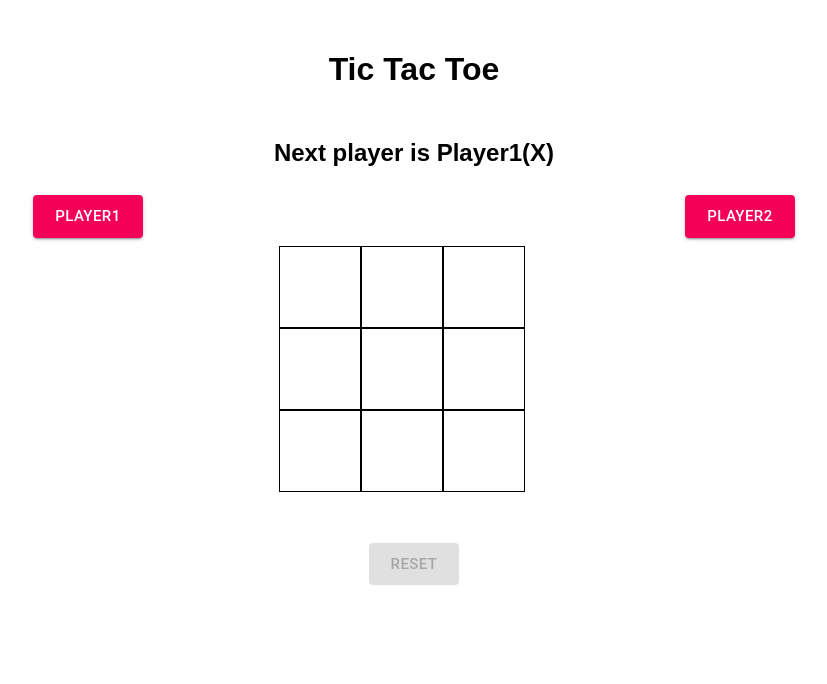
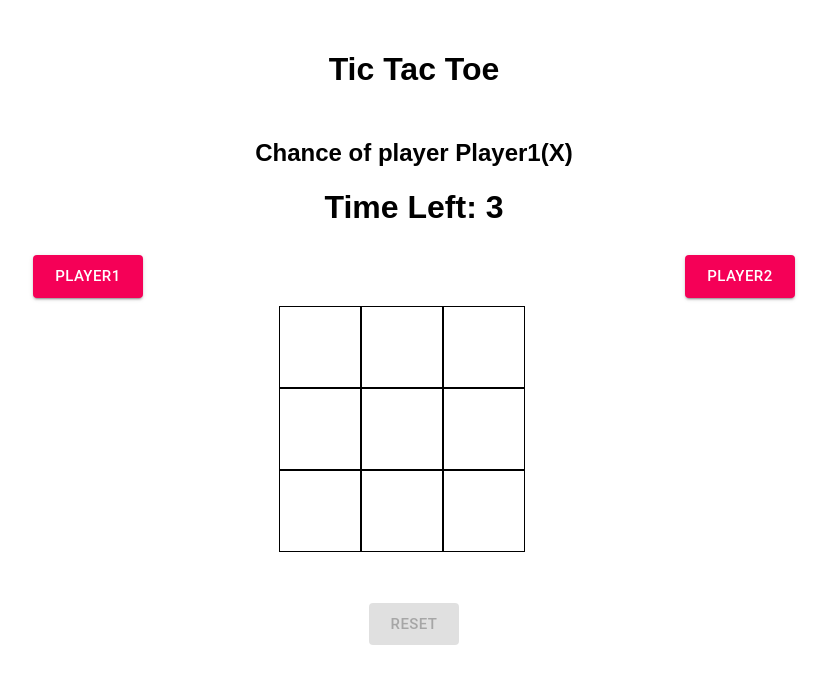
Before and after one commit to PallaviDutta/Tik-Tak-Toe-React, a React (Create React App) app: page / in a window 1280 px wide. Both pictures are taken after a click on the button "START". Shown: the top 684 px of the page, without its empty margins (226-1053 px from the left). Built offline with nearby package versions, Linux system fonts and the light colour scheme.

Commit message:
Counter functionality

```diff
--- a/src/components/Counter.js
+++ b/src/components/Counter1.js
@@ -1,6 +1,6 @@
 import React from "react";
 
-class Counter extends React.Component {
+class Counter1 extends React.Component {
   constructor(props) {
     super(props);
     this.state = {
@@ -24,10 +24,10 @@ class Counter extends React.Component {
   render() {
     return (
       <div>
-        <h1>time Left: {this.state.count}</h1>
+        <h1>Time Left: {this.state.count}</h1>
       </div>
     );
   }
 }
 
-export default Counter;
+export default Counter1;
--- a/src/components/Counter2.js
+++ b/src/components/Counter2.js
@@ -24,7 +24,7 @@ class Counter2 extends React.Component {
   render() {
     return (
       <div>
-        <h1>time Left: {this.state.count}</h1>
+        <h1>Time Left: {this.state.count}</h1>
       </div>
     );
   }
--- a/src/components/Status.js
+++ b/src/components/Status.js
@@ -1,5 +1,7 @@
 import React, { Component } from "react";
 import Player from "./choosePlayer";
+import Counter1 from "./Counter1";
+import Counter2 from "./Counter2";
 
 class Status extends Component {
   handleSetPlayer(e) {
@@ -28,10 +30,17 @@ class Status extends Component {
       return <h2>Winner is {this.printWinnerName(this.props.player)}</h2>;
     } else {
       return this.props.player.player ? (
-        <h2>
-          Next player is {this.printName(this.props.player)}(
-          {this.props.player.player})
-        </h2>
+        <div>
+          <h2>
+            Chance of player {this.printName(this.props.player)}(
+            {this.props.player.player})
+          </h2>
+          {this.props.player === this.props.player.player ? (
+            <Counter1 counter={this.props.count} />
+          ) : (
+            <Counter2 counter={this.props.count} />
+          )}
+        </div>
       ) : (
         <Player player={(e) => this.handleSetPlayer(e)} />
       );
```
